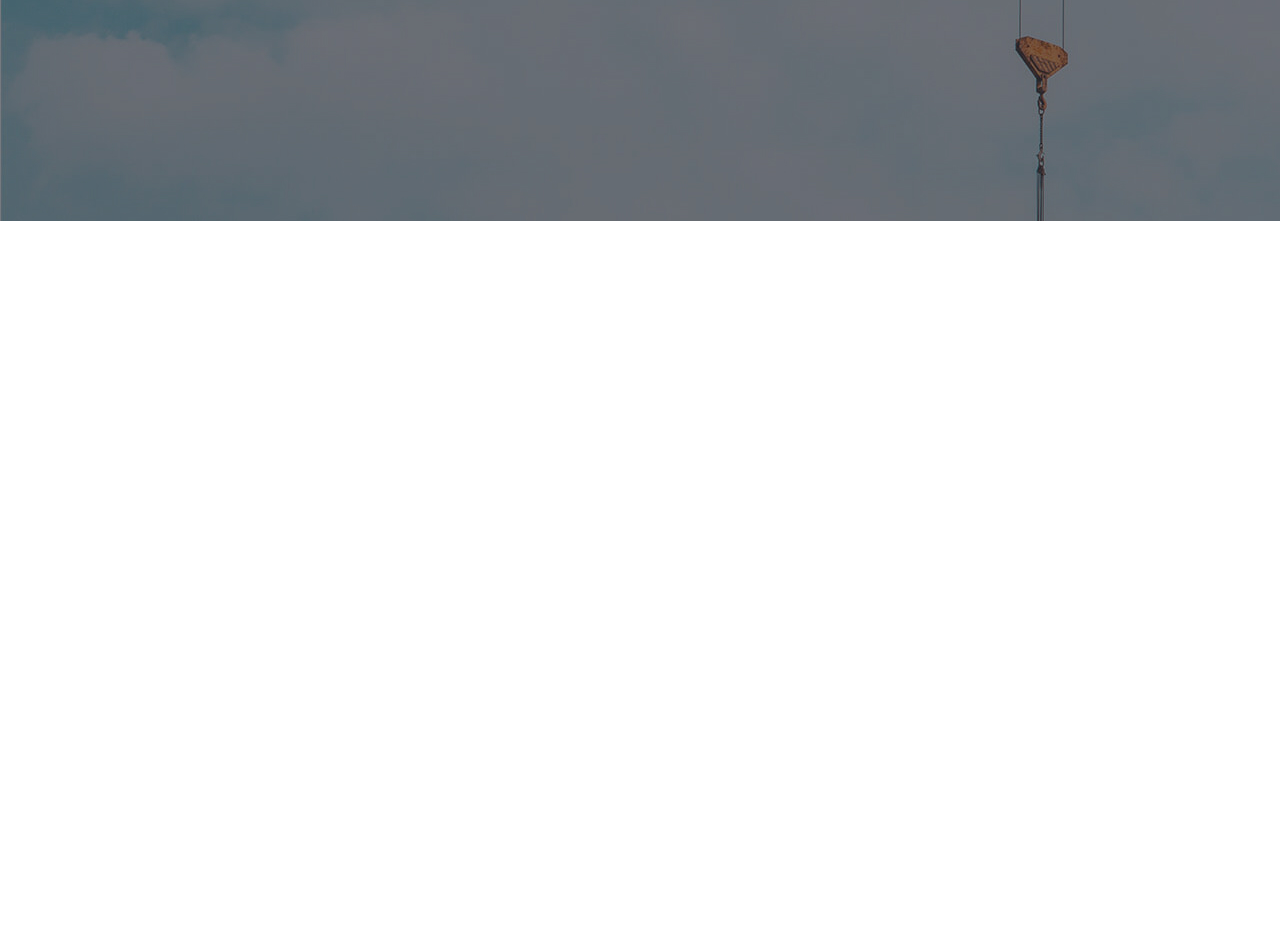
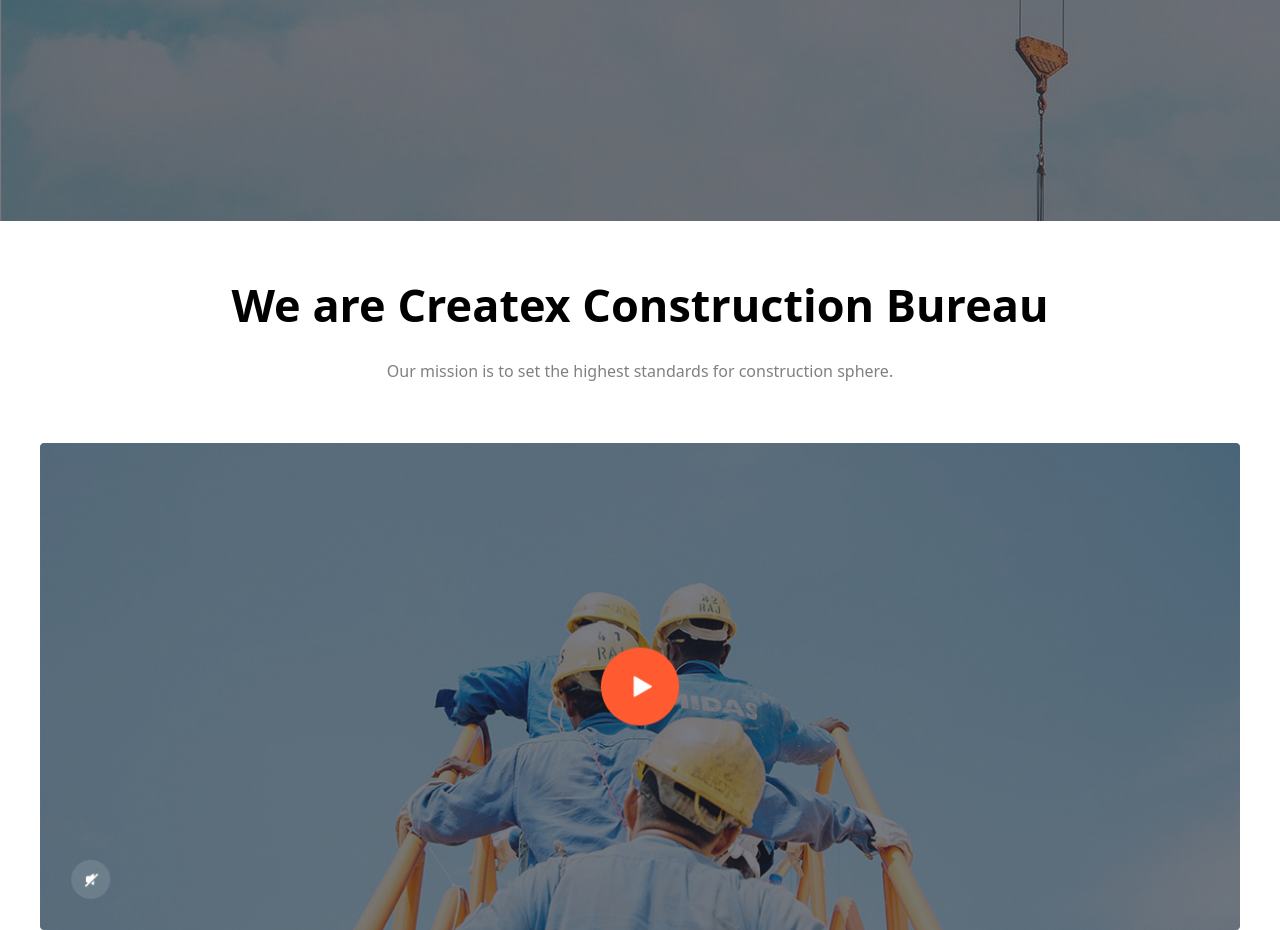
Before and after one commit to Usmonjo/home-git, a website: page src/usmon.html in a window 1280 px wide. Shown: the part 667-1597 px from the top of the page. Before the commit the page ends 888 px from the top, so only its background shows below. Drawn offline with nearby package versions, Linux system fonts and the light colour scheme; files that its build step writes are made by us from their sources.

Commit message:
first section of main created by usmon

```diff
--- a/src/usmon.html
+++ b/src/usmon.html
@@ -44,6 +44,14 @@ hello@createx.com</p>
         </section>
         </aside>
     </header>
+     <main class="max-w-[1200px] m-auto">
+        <section class="flex flex-col gap-[20px] mt-[50px]">
+            <h1 class="text-center lg:text-[45px] text-[33px] font-bold ">We are Createx Construction Bureau </h1>
+            <p class="text-center text-[gray] mb-[40px]">Our mission is to set the highest standards for construction sphere.</p>
+            <img src="./img/video.png" alt="">
+        </section>
+
+    </main>
 
 </body>
 </html>
```
